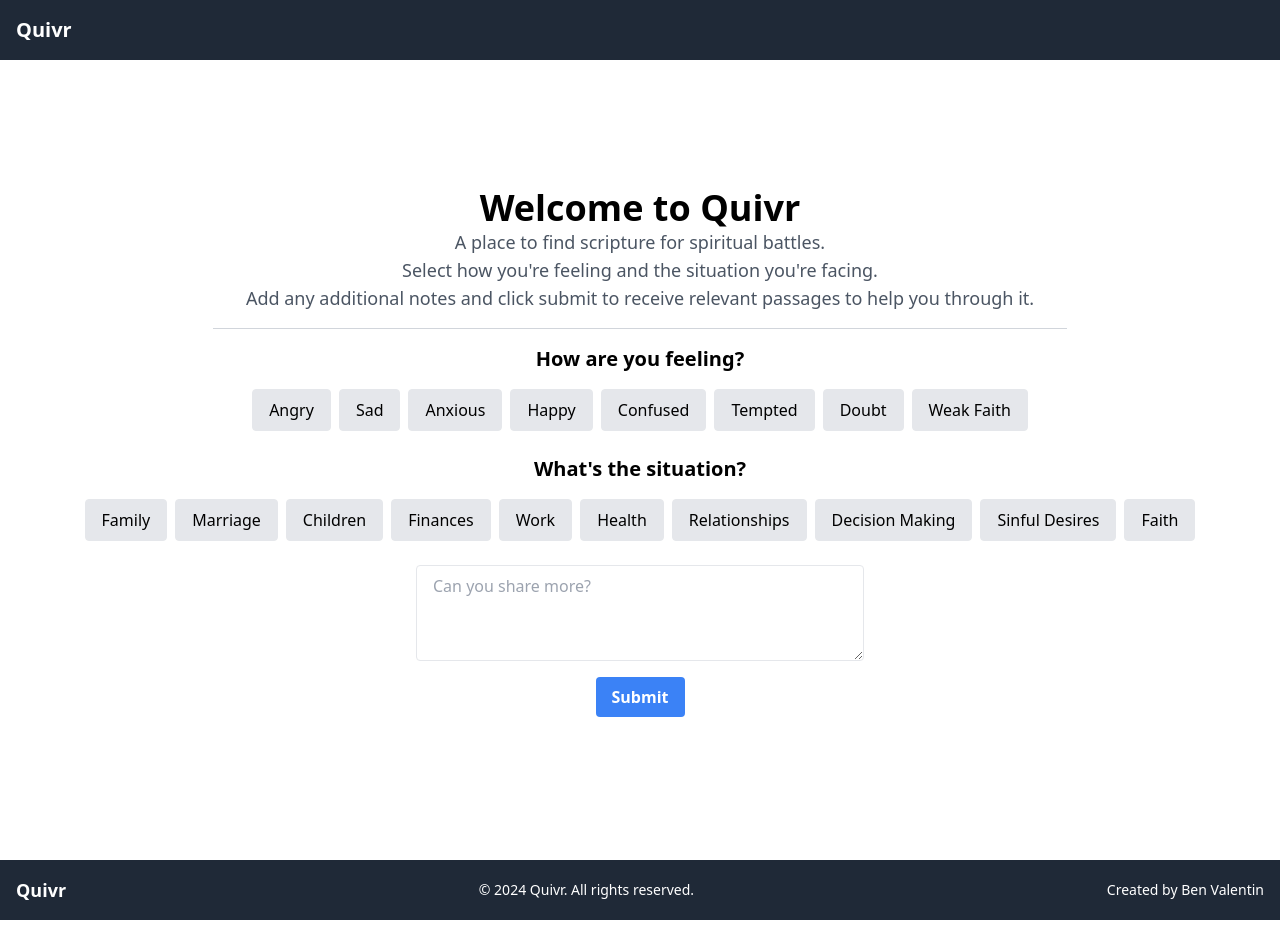
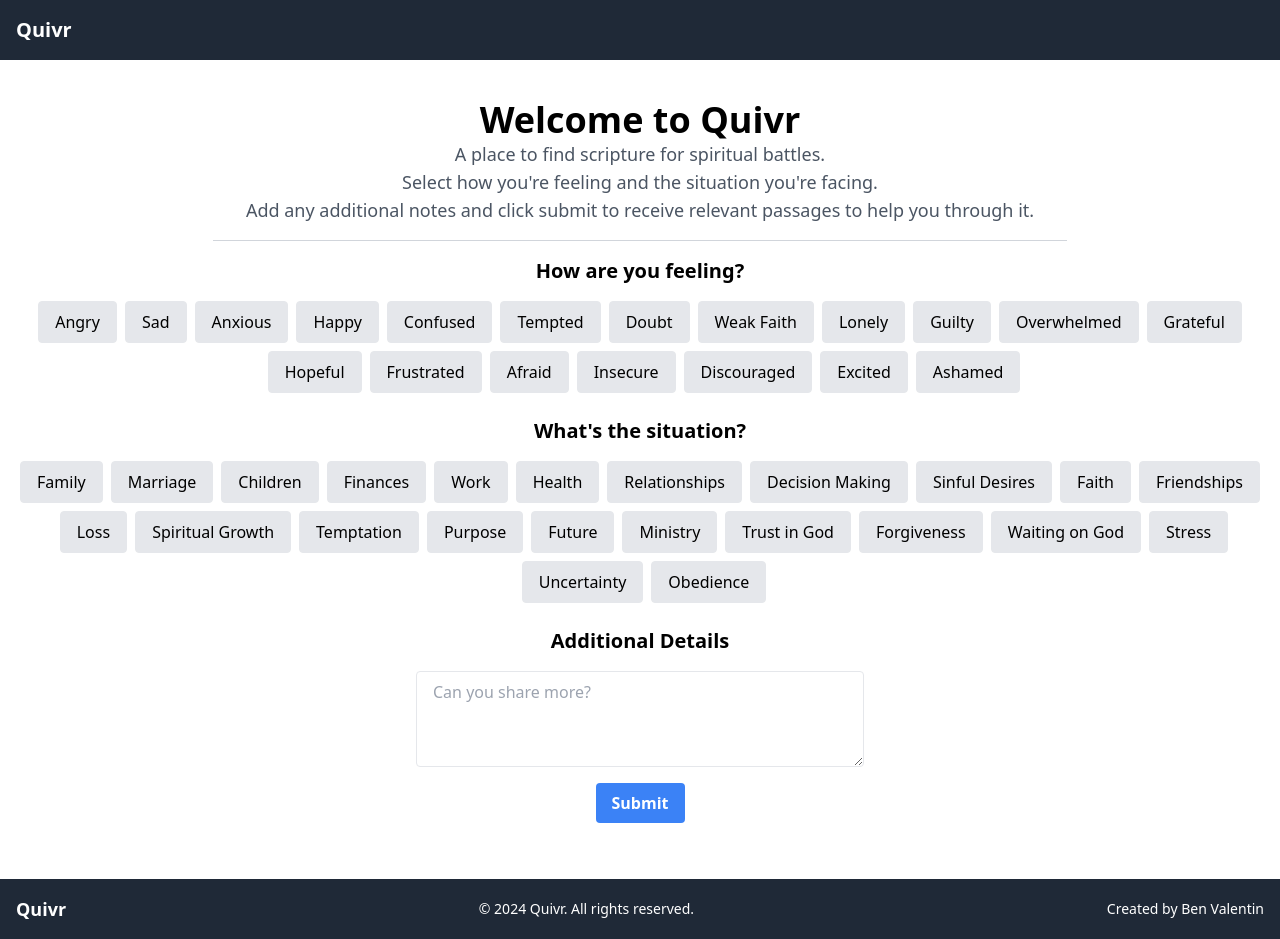
Before and after one commit to bevalen/Quivr, a Next.js app: page / in a window 1280 px wide. Built offline with nearby package versions, Linux system fonts and the light colour scheme.

Commit message:
chore: Add ChevronRightIcon to ScriptureCard component for chat button and update emotions and situations in Home component

```diff
--- a/src/app/components/ScriptureCard.js
+++ b/src/app/components/ScriptureCard.js
@@ -1,4 +1,4 @@
-import { Bars3BottomRightIcon } from '@heroicons/react/24/solid';
+import { Bars3BottomRightIcon, ChevronRightIcon, ChevronDoubleRightIcon } from '@heroicons/react/24/solid';
 
 export default function ScriptureCard({ reference, version, content, handleChatClick }) {
   return (
@@ -17,7 +17,7 @@ export default function ScriptureCard({ reference, version, content, handleChatC
           <p className="mt-2">{content}</p>
         </div>
         <div className="absolute top-2 right-2 p-2 rounded-xl text-gray-600">
-          <Bars3BottomRightIcon className="h-6 w-6" />
+          <ChevronRightIcon className="h-6 w-6" />
         </div>
       </div>
     </button>
--- a/src/app/page.js
+++ b/src/app/page.js
@@ -18,8 +18,54 @@ export default function Home() {
 
   const loadingRef = useRef(null); // Create a ref for the loading component
 
-  const emotions = ["Angry", "Sad", "Anxious", "Happy", "Confused", "Tempted", "Doubt", "Weak Faith"];
-  const situations = ["Family", "Marriage", "Children", "Finances", "Work", "Health", "Relationships", "Decision Making", "Sinful Desires", "Faith"];
+  const emotions = [
+    "Angry",
+    "Sad",
+    "Anxious",
+    "Happy",
+    "Confused",
+    "Tempted",
+    "Doubt",
+    "Weak Faith",
+    "Lonely",
+    "Guilty",
+    "Overwhelmed",
+    "Grateful",
+    "Hopeful",
+    "Frustrated",
+    "Afraid",
+    "Insecure",
+    "Discouraged",
+    "Excited",
+    "Ashamed"
+  ];
+
+  const situations = [
+    "Family",
+    "Marriage",
+    "Children",
+    "Finances",
+    "Work",
+    "Health",
+    "Relationships",
+    "Decision Making",
+    "Sinful Desires",
+    "Faith",
+    "Friendships",
+    "Loss",
+    "Spiritual Growth",
+    "Temptation",
+    "Purpose",
+    "Future",
+    "Ministry",
+    "Trust in God",
+    "Forgiveness",
+    "Waiting on God",
+    "Stress",
+    "Uncertainty",
+    "Obedience"
+  ];
+
 
   const handleSubmit = async () => {
     setLoading(true);
@@ -116,15 +162,8 @@ export default function Home() {
         ))}
       </div>
 
-      {/* Conditional Emotions and Situation Prompt */}
-
-      {emotion && situation && (
-        <div className="text-center">
-          <p className="text-lg mt-4">
-            &quot;I&apos;m feeling <strong>{emotion}</strong> about my <strong>{situation}</strong>.&quot;
-          </p>
-        </div>
-      )}
+      {/* Header for additional notes */}
+      <h1 className="text-xl font-bold text-center mt-6">Additional Details</h1>
 
       <textarea
         value={additionalNotes}
@@ -132,6 +171,16 @@ export default function Home() {
         placeholder="Can you share more?"
         className="border rounded px-4 py-2 w-full max-w-md h-24 mt-4"
       />
+
+            {/* Conditional Emotions and Situation Prompt */}
+
+            {emotion && situation && (
+        <div className="text-center">
+          <p className="text-lg mt-4">
+            &quot;I&apos;m feeling <strong>{emotion}</strong> about my <strong>{situation}</strong>.&quot;
+          </p>
+        </div>
+      )}
 
       <button
         onClick={handleSubmit}
```
